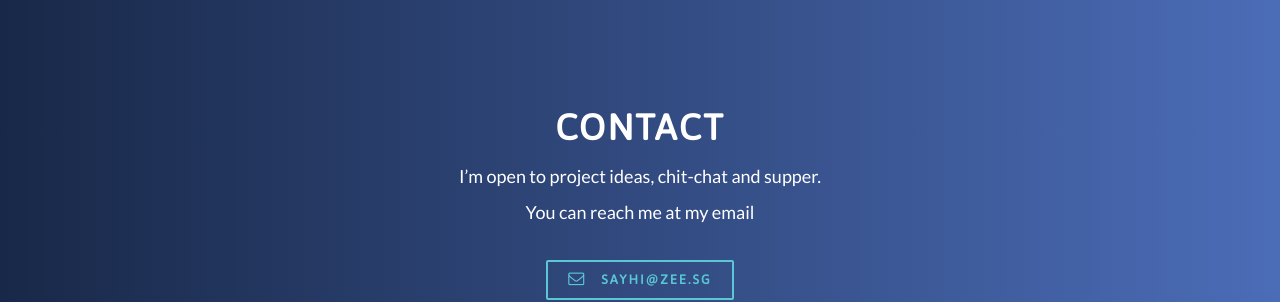
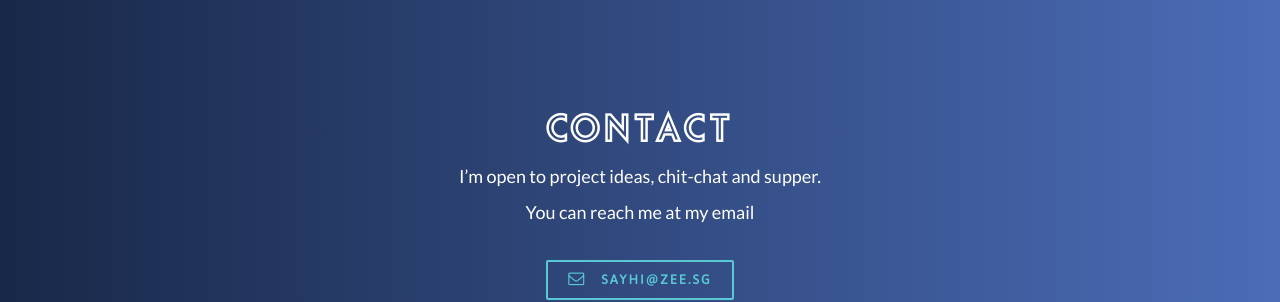
Before and after one commit to yzixuan/yzixuan.github.io, a Jekyll site: the page built from index.html, in a window 1280 px wide and 900 px high, scrolled down 2555 px. Shown: the part 364-666 px from the top of the window. Built offline with Jekyll 4.4.1, drawn with Linux system fonts in a browser that asks for light colours; nearby versions of some CDN libraries.

Commit message:
change contact title to cassannet font

```diff
--- a/_includes/footer.html
+++ b/_includes/footer.html
@@ -2,7 +2,7 @@
   <div class="container no-bottom">
     <div class="content">
       <div class="text-center">
-        <h2 class="title">CONTACT</h2>
+        <h2 class="title cassannet-outline">CONTACT</h2>
 
           <p class="description">I’m open to project ideas, chit-chat and supper. <br/>You can reach me at my email</p>
 
--- a/_sass/_fonts.scss
+++ b/_sass/_fonts.scss
@@ -55,3 +55,8 @@ p {
   a { color: $link-color; }
   a:hover { color: $link-hover-color; }
 }
+
+.cassannet-outline {
+  font-family: $cassannet-outline-font;
+  letter-spacing: 5px;
+}
```
